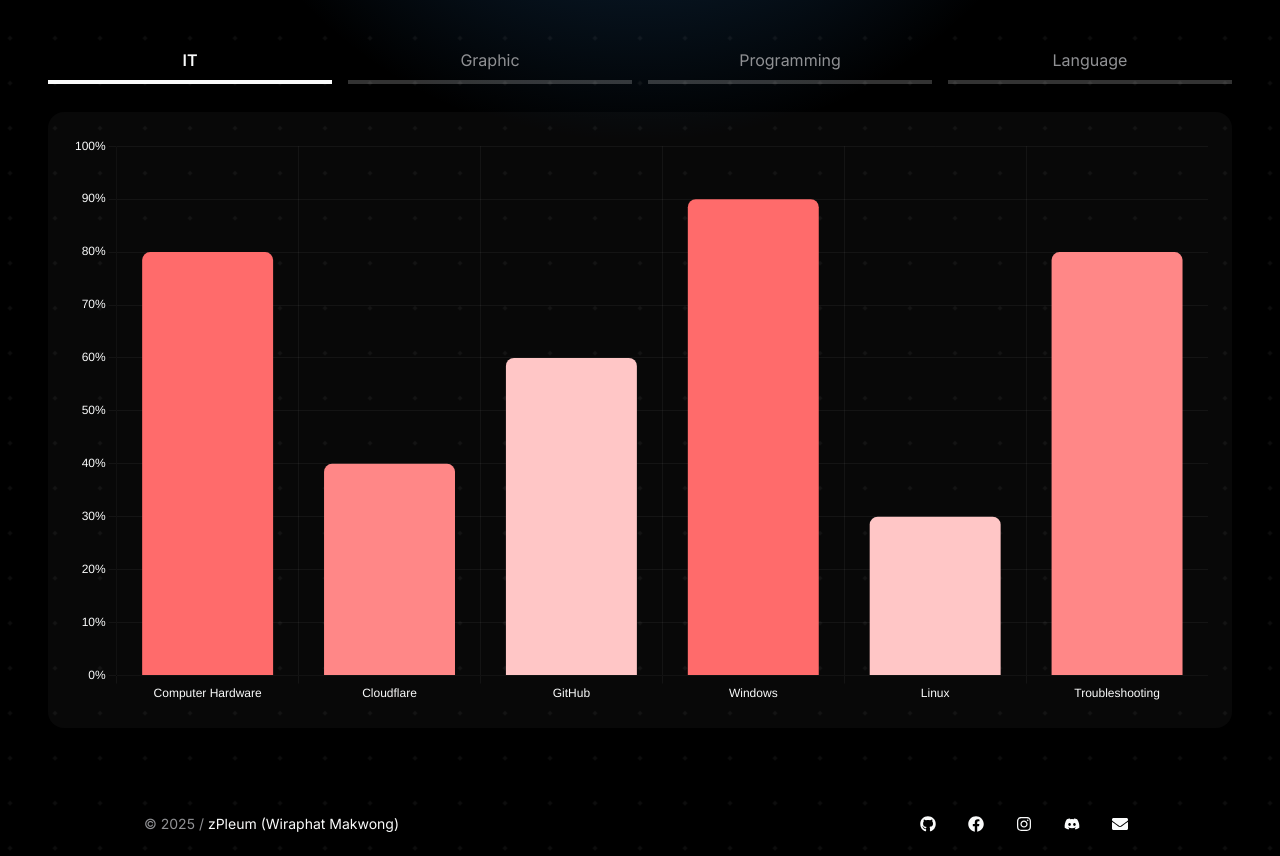
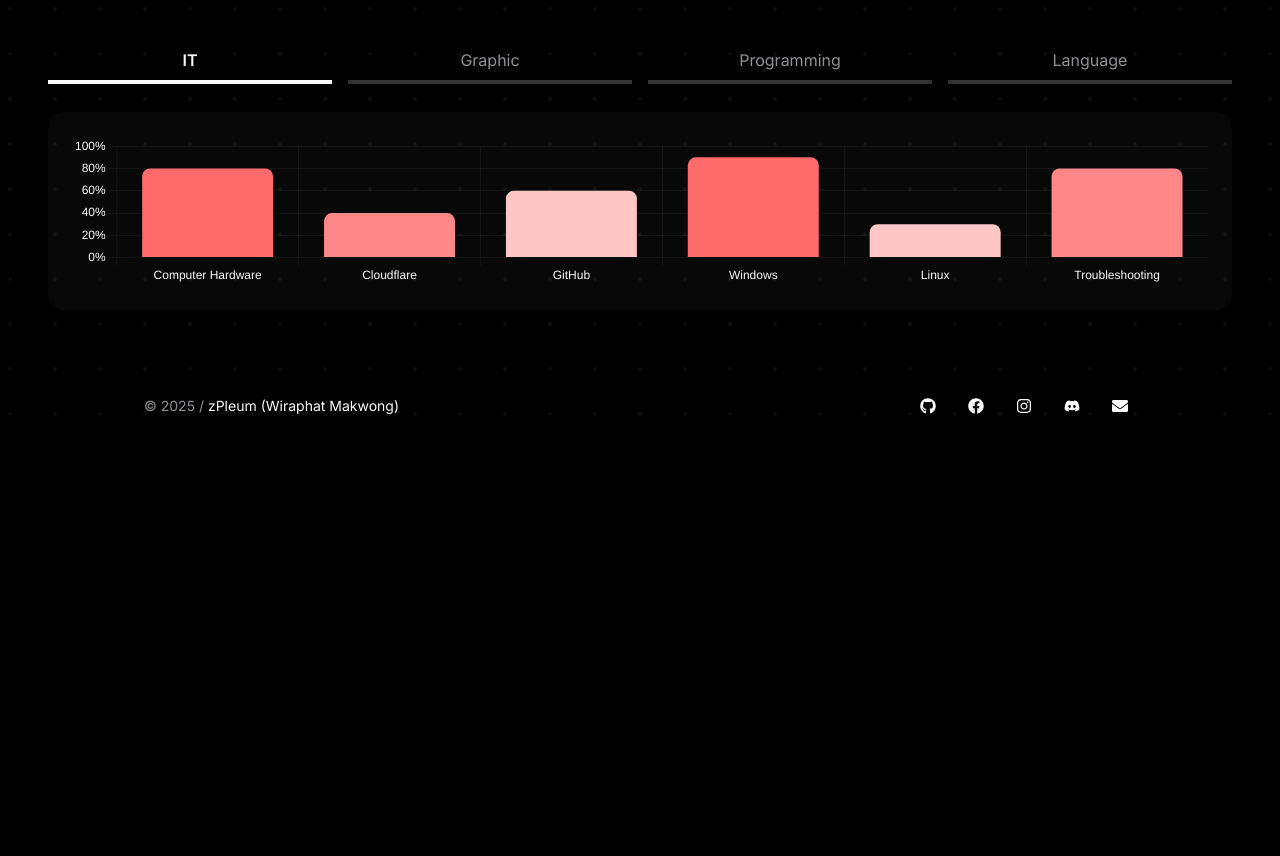
Before and after one commit to zpleum/zPleum.site, a Next.js app: page / in a window 1280 px wide. Shown: the part 1500-2356 px from the top of the page. After the commit the page ends 1938 px from the top, so only its background shows below. Built offline with nearby package versions, Linux system fonts and the light colour scheme.

Commit message:
Add files via upload

```diff
--- a/src/components/Skills.tsx
+++ b/src/components/Skills.tsx
@@ -72,22 +72,33 @@ const skillCategories: SkillCategory[] = [
 
 export default function Skills() {
   const [activeCategory, setActiveCategory] = useState(0);
-
   const currentCategory = skillCategories[activeCategory];
 
+  // fallback color
+  const defaultBarColor = "#888";
+  const defaultTextStrong = "#fafbfb";
+  const defaultTextWeak = "#909194";
+
   const [colors, setColors] = useState<string[]>(
-    currentCategory.skills.map(() => "#888") // default fallback
+    currentCategory.skills.map(() => defaultBarColor)
   );
+  const [legendColor, setLegendColor] = useState(defaultTextStrong);
+  const [tooltipTitleColor, setTooltipTitleColor] = useState(defaultTextStrong);
+  const [tooltipBodyColor, setTooltipBodyColor] = useState(defaultTextWeak);
 
-  // Update chart bar colors dynamically based on CSS variables
   useEffect(() => {
-    const computedColors = currentCategory.skills.map(
-    (skill) =>
-      typeof window !== "undefined"
-        ? getComputedStyle(document.documentElement).getPropertyValue(skill.colorVar) || "#fff"
-        : "#fff"
+    if (typeof window !== "undefined") {
+      const root = document.documentElement;
+
+      setColors(
+        currentCategory.skills.map(
+          (s) => getComputedStyle(root).getPropertyValue(s.colorVar) || defaultBarColor
+        )
       );
-    setColors(computedColors);
+      setLegendColor(getComputedStyle(root).getPropertyValue("--neutral-on-background-strong") || defaultTextStrong);
+      setTooltipTitleColor(getComputedStyle(root).getPropertyValue("--neutral-on-background-strong") || defaultTextStrong);
+      setTooltipBodyColor(getComputedStyle(root).getPropertyValue("--neutral-on-background-weak") || defaultTextWeak);
+    }
   }, [activeCategory, currentCategory.skills]);
 
   const data = {
@@ -104,52 +115,40 @@ export default function Skills() {
 
   const options: ChartOptions<'bar'> = {
     responsive: true,
+    maintainAspectRatio: false,
     plugins: {
       legend: {
         display: false,
-        labels: {
-          color: getComputedStyle(document.documentElement).getPropertyValue("--neutral-on-background-strong"),
-        },
+        labels: { color: legendColor },
       },
       tooltip: {
         enabled: true,
-        titleColor: getComputedStyle(document.documentElement).getPropertyValue("--neutral-on-background-strong"),
-        bodyColor: getComputedStyle(document.documentElement).getPropertyValue("--neutral-on-background-weak"),
+        titleColor: tooltipTitleColor,
+        bodyColor: tooltipBodyColor,
         callbacks: {
-          label: function (context: TooltipItem<'bar'>) {
-            return `${context.label}: ${context.raw}%`;
-          },
+          label: (ctx: TooltipItem<'bar'>) => `${ctx.label}: ${ctx.raw}%`,
         },
       },
     },
     scales: {
       x: {
-        ticks: {
-          color: getComputedStyle(document.documentElement).getPropertyValue("--neutral-on-background-strong"),
-        },
-        grid: {
-          color: getComputedStyle(document.documentElement).getPropertyValue("--neutral-background-alpha-medium"),
-        },
+        ticks: { color: legendColor },
+        grid: { color: "rgba(255,255,255,0.05)" },
       },
       y: {
         beginAtZero: true,
         max: 100,
         ticks: {
-          color: getComputedStyle(document.documentElement).getPropertyValue("--neutral-on-background-strong"),
-          callback(this, value) {
-            return value + '%';
+          color: legendColor,
+          callback: (value) => `${value}%`,
         },
-        },
-        grid: {
-          color: getComputedStyle(document.documentElement).getPropertyValue("--neutral-background-alpha-medium"),
-        },
+        grid: { color: "rgba(255,255,255,0.05)" },
       },
     },
   };
 
   return (
-    <div className="flex flex-col gap-8 w-full p-4">
-
+    <div className="flex flex-col gap-8 w-full h-full p-4">
       {/* Category buttons */}
       <div className="flex gap-4">
         {skillCategories.map((cat, idx) => (
@@ -177,12 +176,7 @@ export default function Skills() {
 
       {/* Chart */}
       <div className="flex-1 bg-[var(--surface-background)] p-6 rounded-2xl shadow-lg">
-        <Bar
-            data={data}
-            options={options}
-            width={undefined}
-            height={undefined}
-        />
+        <Bar data={data} options={options} />
       </div>
     </div>
   );
```
Lines whose indentation alone changed are shown as unchanged.
